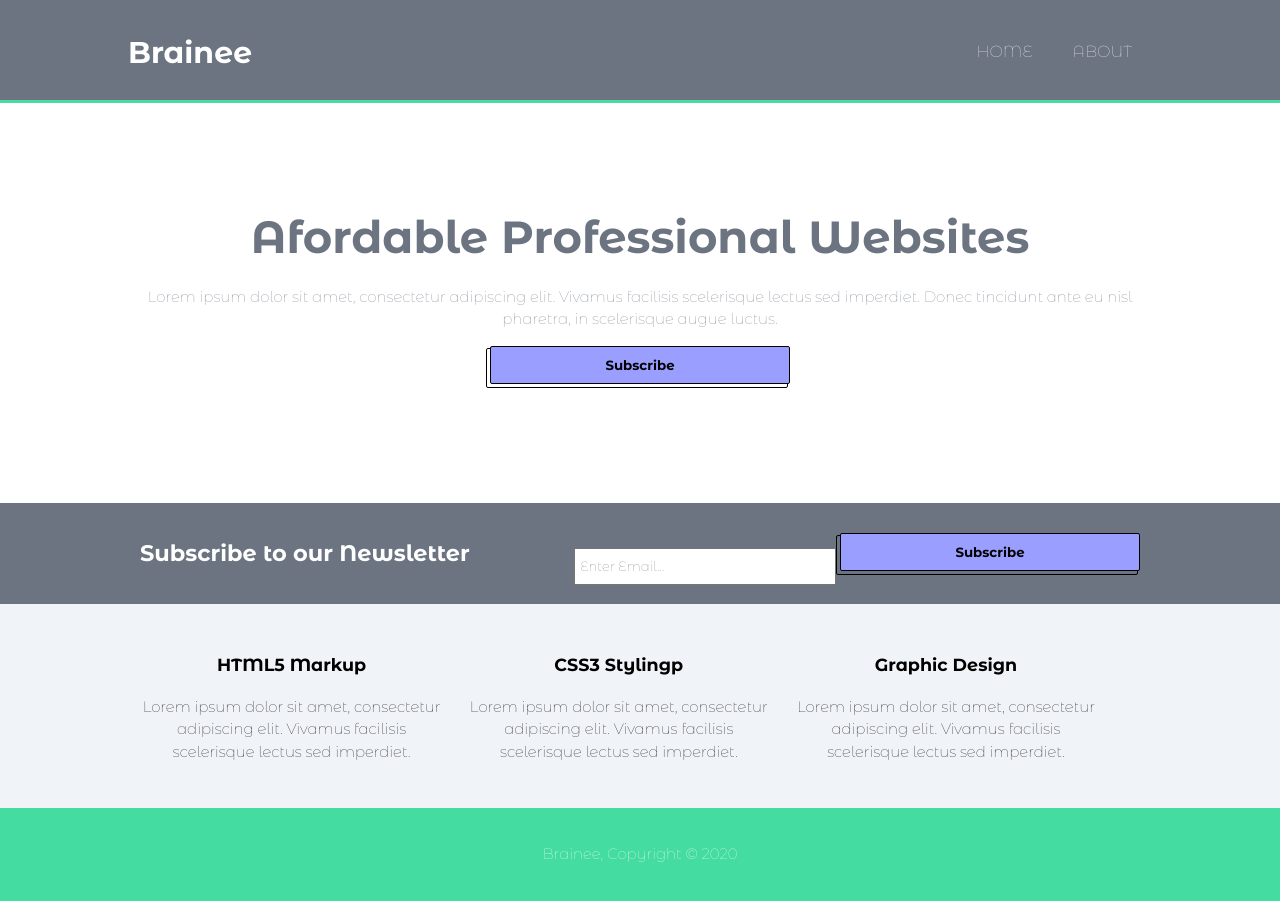
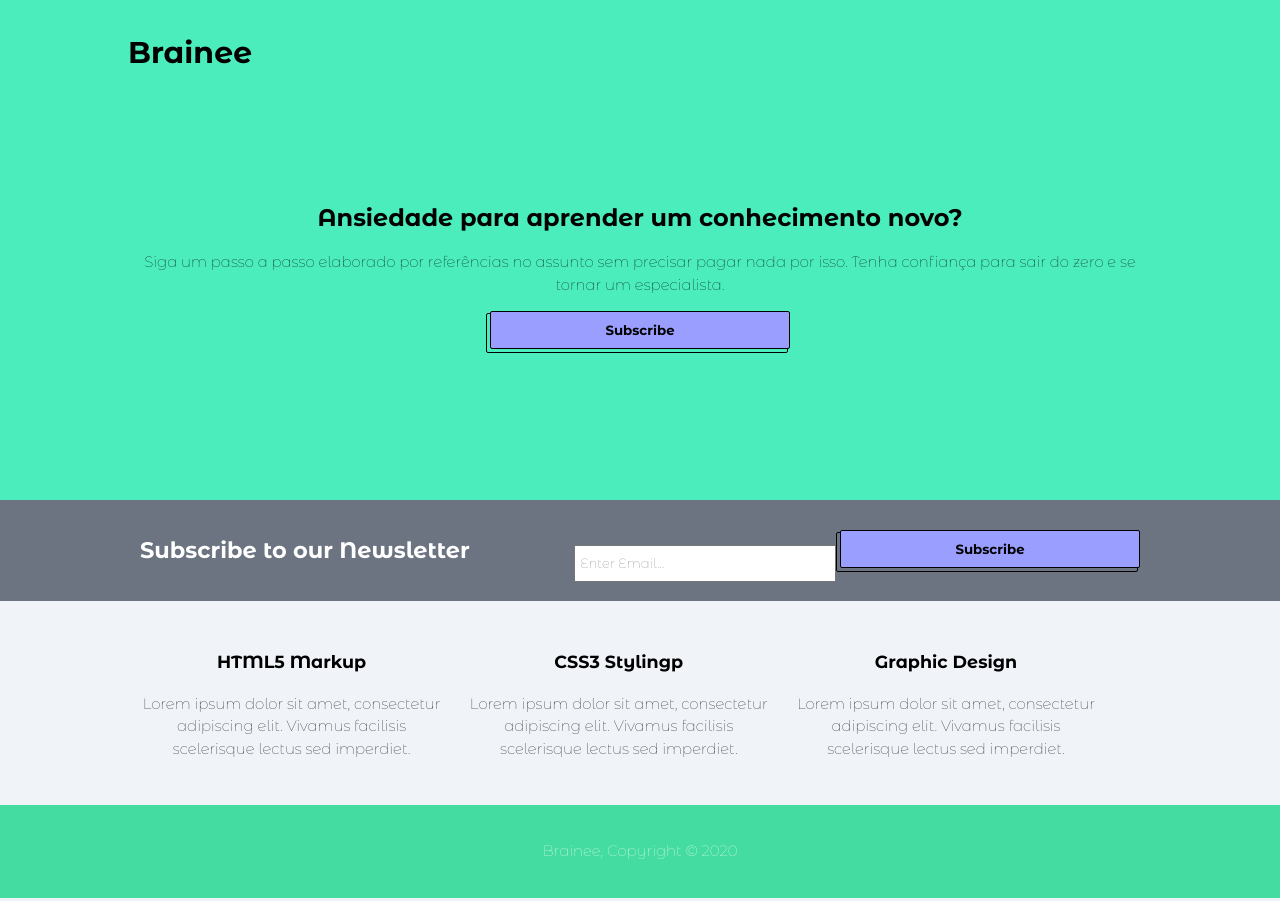
Before and after one commit to braineeacademy/landing-page, a plain HTML site: page index.html in a window 1280 px wide. Drawn offline with Linux system fonts and the light colour scheme.

Commit message:
Updating design

```diff
--- a/css/style.css
+++ b/css/style.css
@@ -68,24 +68,11 @@ ul {
 
 /* Header */
 header {
-    background: #6b7480;
-    color: #ffffff;
     padding-top: 30px;
     min-height: 70px;
-    border-bottom: #44DCA0 3px solid;
-}
 
-header a {
+    background: #4AEDBB;
     color: #ffffff;
-    text-decoration: none;
-    text-transform: uppercase;
-    font-size: 16px;
-}
-
-header li {
-    float: left;
-    display: inline;
-    padding: 0 20px 0 20px;
 }
 
 header #branding {
@@ -94,30 +81,23 @@ header #branding {
 
 header #branding h1 {
     margin: 0;
-}
-
-header nav {
-    float: right;
-    margin-top: 10px;
-}
-
-header a:hover {
-    color: #f0f3f7;
-    font-weight: bold;
+    color: black;
 }
 
 /* Showcase */
 #showcase {
     min-height: 400px;
-    background: #ffffff;
     text-align: center;
-    color: #6b7480;
+
+    color: black;
+    background: #4AEDBB;
 }
 
 #showcase h1 {
     margin-top: 100px;
-    font-size: 45px;
     margin-bottom: 10px;
+
+    font-size: 24px;
 }
 
 #showcase p {
--- a/index.html
+++ b/index.html
@@ -80,19 +80,13 @@
             <div id="branding">
                 <h1>Brainee</h1>
             </div>
-            <nav>
-                <ul>
-                    <li><a href="index.html">Home</a></li>
-                    <li><a href="about.html">About</a></li>
-                </ul>
-            </nav>
         </div>
     </header>
 
     <section id="showcase">
         <div class="container">
-            <h1>Afordable Professional Websites</h1>
-            <p>Lorem ipsum dolor sit amet, consectetur adipiscing elit. Vivamus facilisis scelerisque lectus sed imperdiet. Donec tincidunt ante eu nisl pharetra, in scelerisque augue luctus.</p>
+            <h1>Ansiedade para aprender um conhecimento novo?</h1>
+            <p>Siga um passo a passo elaborado por referências no assunto sem precisar pagar nada por isso. Tenha confiança para sair do zero e se tornar um especialista.</p>
            <div class="button_container">
                 <button type="button" class="button_1">Subscribe</button>
                 <div class="button_support"></div>
```
